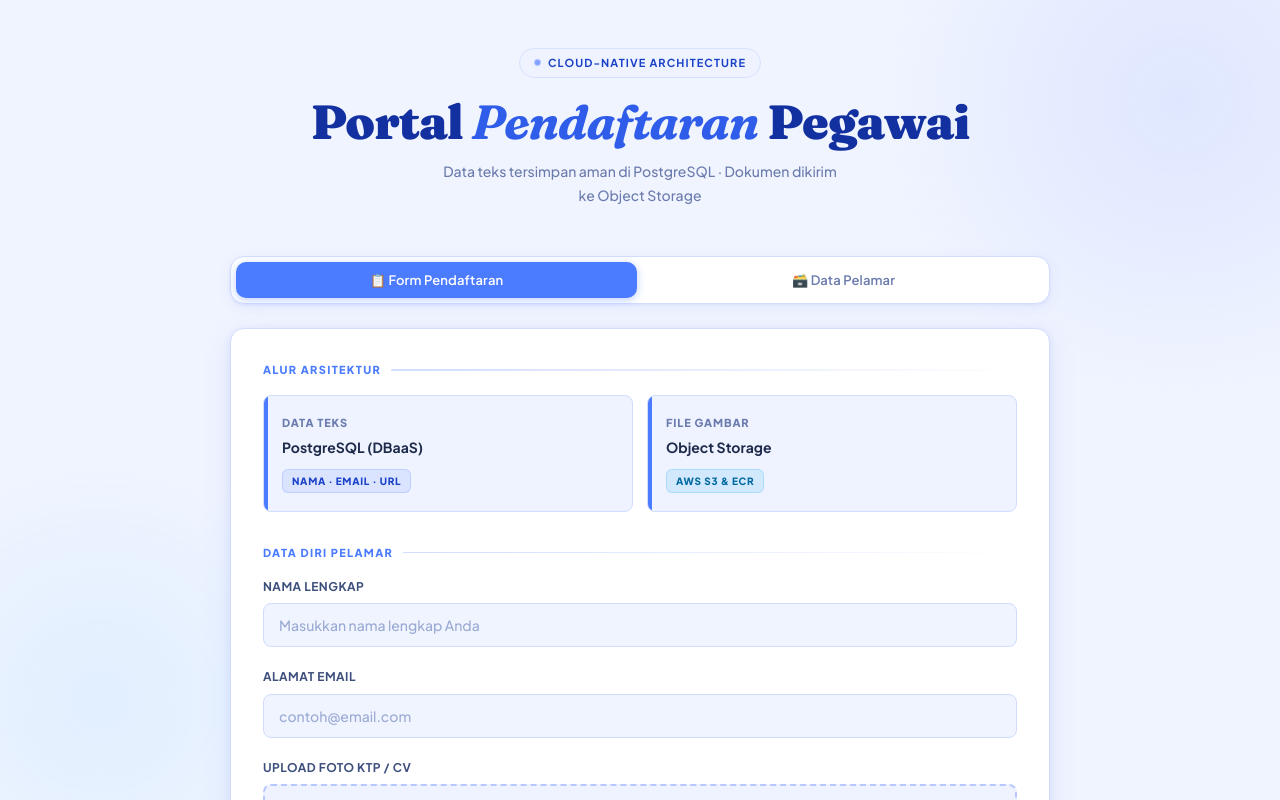
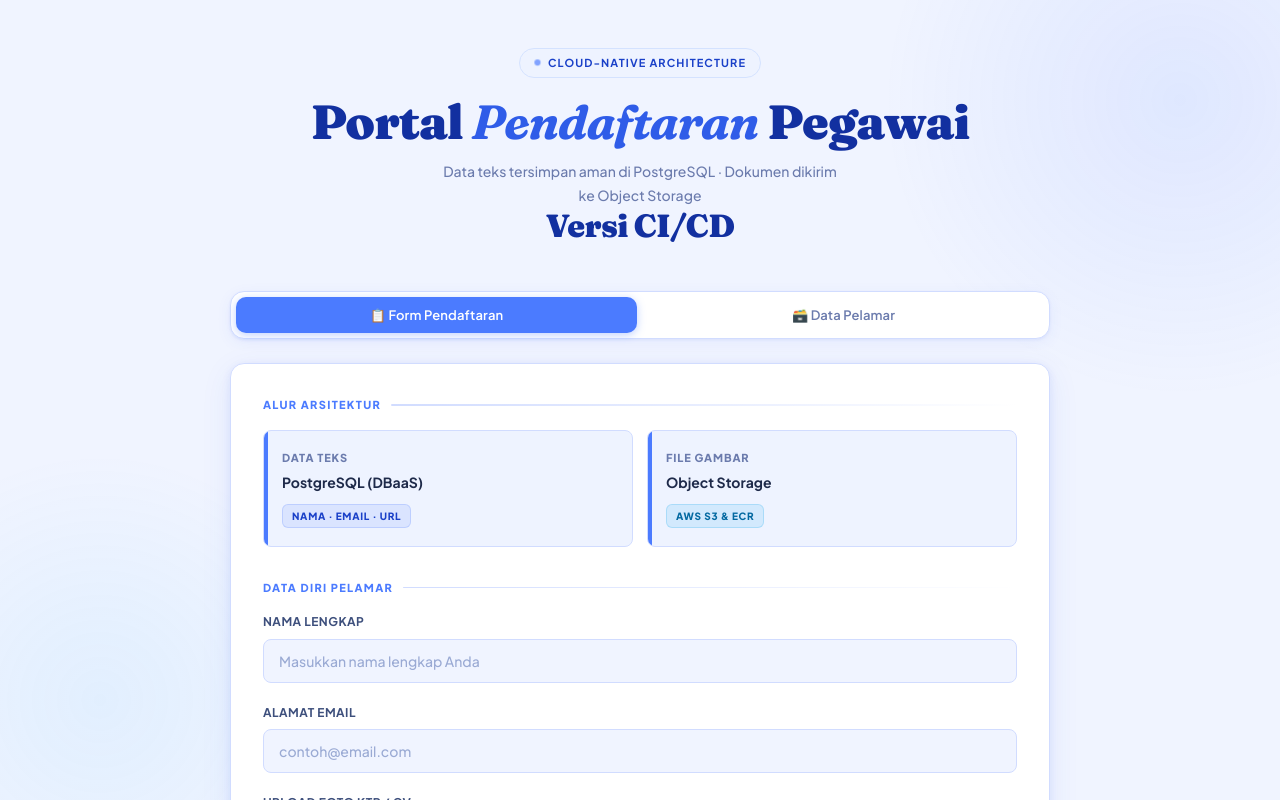
Before and after one commit to Yorubreak/portal-pegawaiKoTA206, a Next.js app: page / in a window 1280 px wide. Shown: the top 800 px of the page. Built offline with nearby package versions, Linux system fonts and the light colour scheme.

Commit message:
Test CI/CD

```diff
--- a/src/app/globals.css
+++ b/src/app/globals.css
@@ -115,6 +115,16 @@ body::after {
 h1 {
   font-family: 'Fraunces', serif;
   font-size: clamp(30px, 5.5vw, 48px);
+  font-weight: 900;
+  color: var(--blue-700);
+  line-height: 1.1;
+  margin-bottom: 12px;
+  letter-spacing: -.02em;
+}
+
+h2 {
+  font-family: 'Fraunces', serif;
+  font-size: clamp(30px, 5.5vw, 32px);
   font-weight: 900;
   color: var(--blue-700);
   line-height: 1.1;
--- a/src/app/page.tsx
+++ b/src/app/page.tsx
@@ -96,6 +96,7 @@ export default function Home() {
         <p className="subtitle">
           Data teks tersimpan aman di PostgreSQL · Dokumen dikirim ke Object Storage
         </p>
+        <h2>Versi CI/CD</h2>
       </header>
 
       {/* ── Tabs ── */}
```
